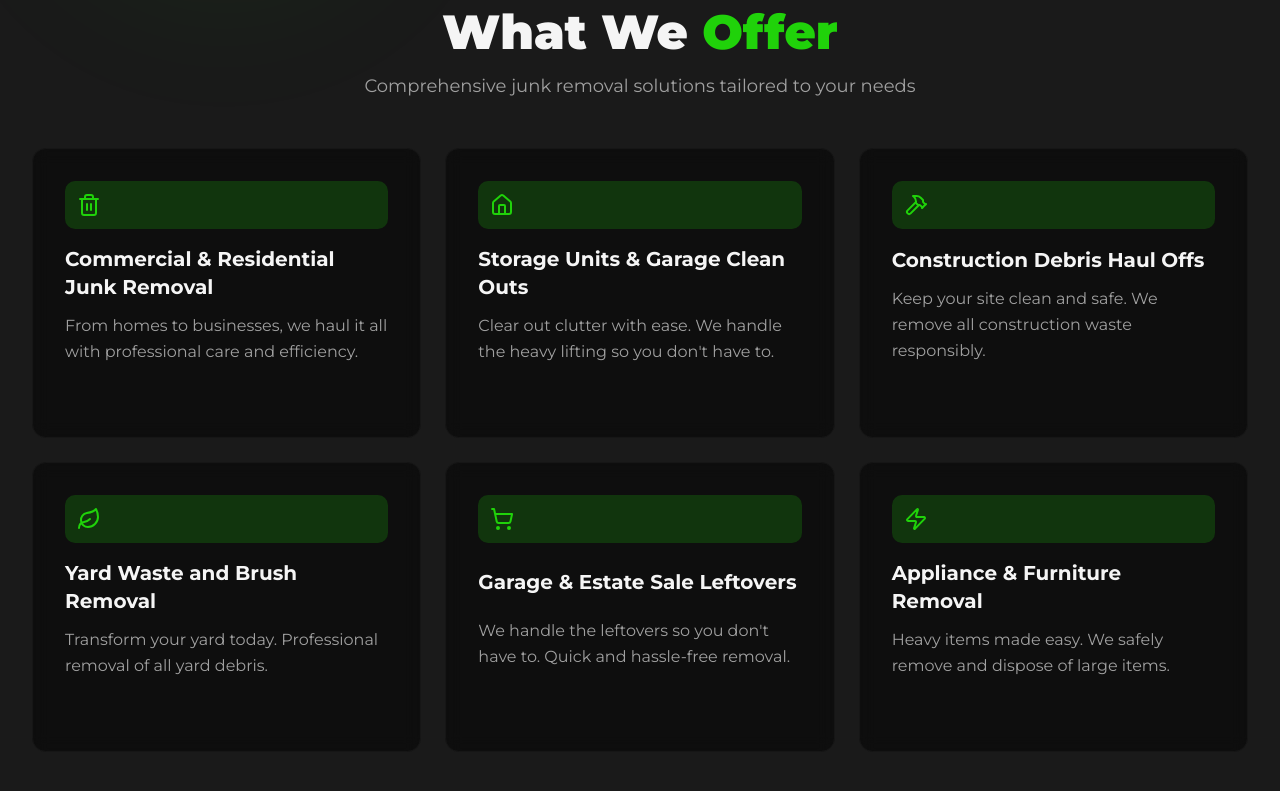
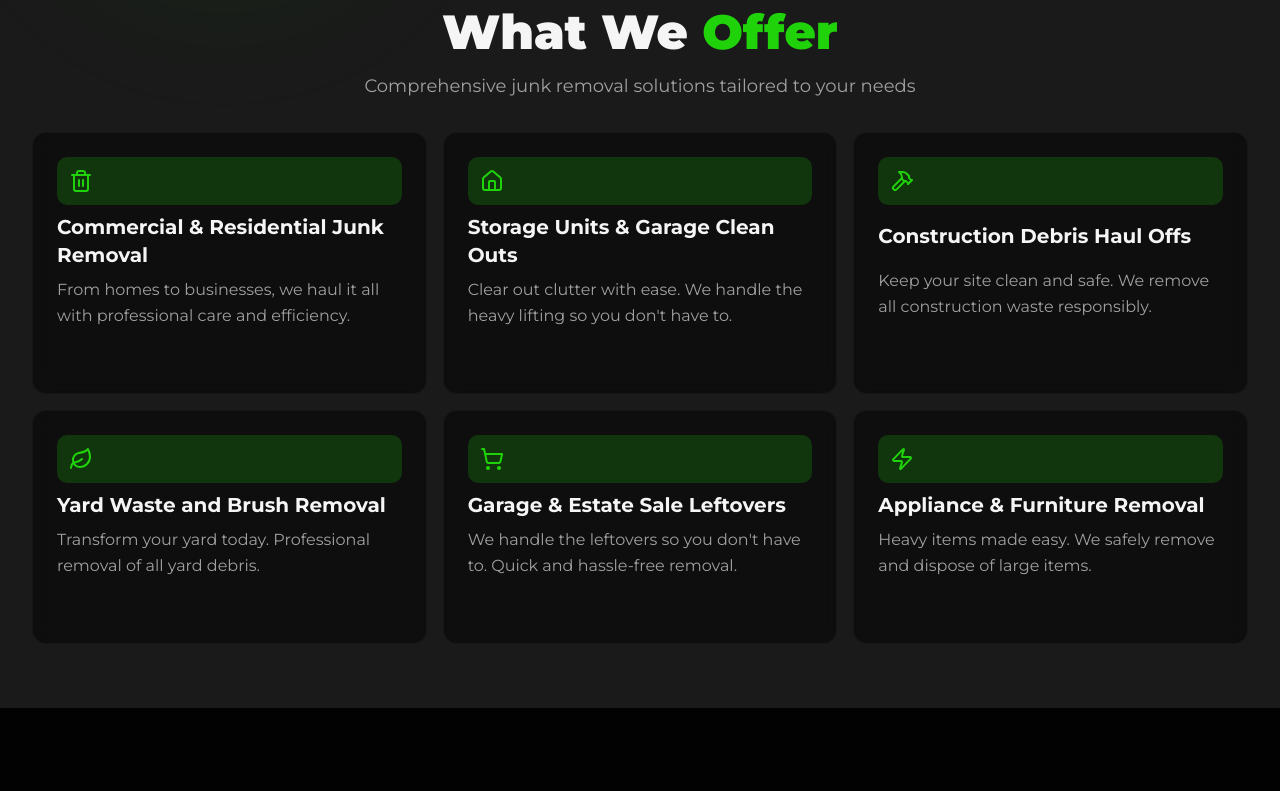
Before and after one commit to davisbryan595-lang/big-als-debris, a Next.js app: page / in a window 1280 px wide. Shown: the part 1640-2431 px from the top of the page. Built offline with nearby package versions, Linux system fonts and the light colour scheme.

Commit message:
Update services.tsx

```diff
--- a/components/services.tsx
+++ b/components/services.tsx
@@ -39,14 +39,14 @@ export default function Services() {
   return (
     <section
       id="services"
-      className="py-20 px-4 sm:px-6 lg:px-8 bg-surface relative overflow-hidden"
+      className="py-16 pt-[80px] px-4 sm:px-6 lg:px-8 bg-surface relative overflow-hidden"
     >
       {/* Background Elements */}
       <div className="absolute top-0 right-0 w-96 h-96 bg-primary/5 rounded-full blur-3xl -z-10"></div>
       <div className="absolute bottom-0 left-0 w-96 h-96 bg-primary/5 rounded-full blur-3xl -z-10"></div>
 
       <div className="max-w-7xl mx-auto">
-        <div className="text-center mb-12 animate-fade-in-up">
+        <div className="text-center mb-8 animate-fade-in-up">
           <h2 className="text-4xl sm:text-5xl font-black text-text mb-4">
             What We <span className="text-primary">Offer</span>
           </h2>
@@ -55,19 +55,19 @@ export default function Services() {
           </p>
         </div>
 
-        <div className="grid grid-cols-1 md:grid-cols-2 lg:grid-cols-3 gap-6 items-stretch">
+        <div className="grid grid-cols-1 md:grid-cols-2 lg:grid-cols-3 gap-4 items-stretch">
           {services.map((service, index) => {
             const Icon = service.icon
             return (
               <div
                 key={index}
-                className="group p-8 bg-background/50 backdrop-blur border border-border rounded-xl hover:border-primary transition-all duration-300 hover:glow-primary-hover hover:scale-105 cursor-pointer flex flex-col h-full justify-between w-full"
+                className="group p-6 bg-background/50 backdrop-blur border border-border rounded-xl hover:border-primary transition-all duration-300 hover:glow-primary-hover hover:scale-105 cursor-pointer flex flex-col h-full justify-between w-full"
                 style={{ animationDelay: `${index * 0.1}s` }}
               >
-                <div className="mb-4 inline-block p-3 bg-primary/20 rounded-lg group-hover:bg-primary/30 transition-colors">
+                <div className="mb-2 inline-block p-3 bg-primary/20 rounded-lg group-hover:bg-primary/30 transition-colors">
                   <Icon className="w-6 h-6 text-primary" />
                 </div>
-                <h3 className="text-xl font-bold text-text mb-3 group-hover:text-primary transition-colors">
+                <h3 className="text-xl font-bold text-text mb-2 group-hover:text-primary transition-colors">
                   {service.title}
                 </h3>
                 <p className="text-text-muted leading-relaxed">{service.description}</p>
```
